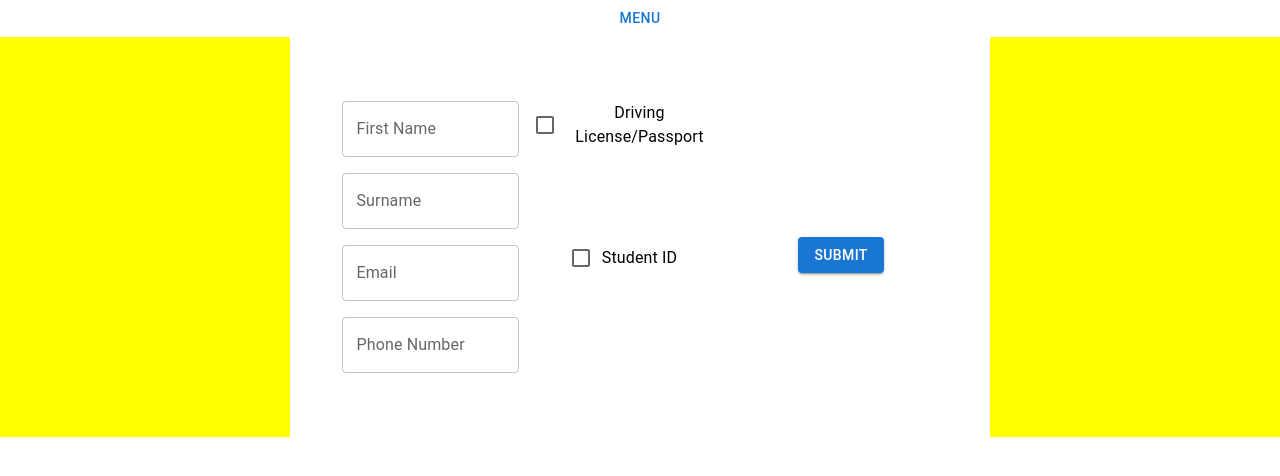
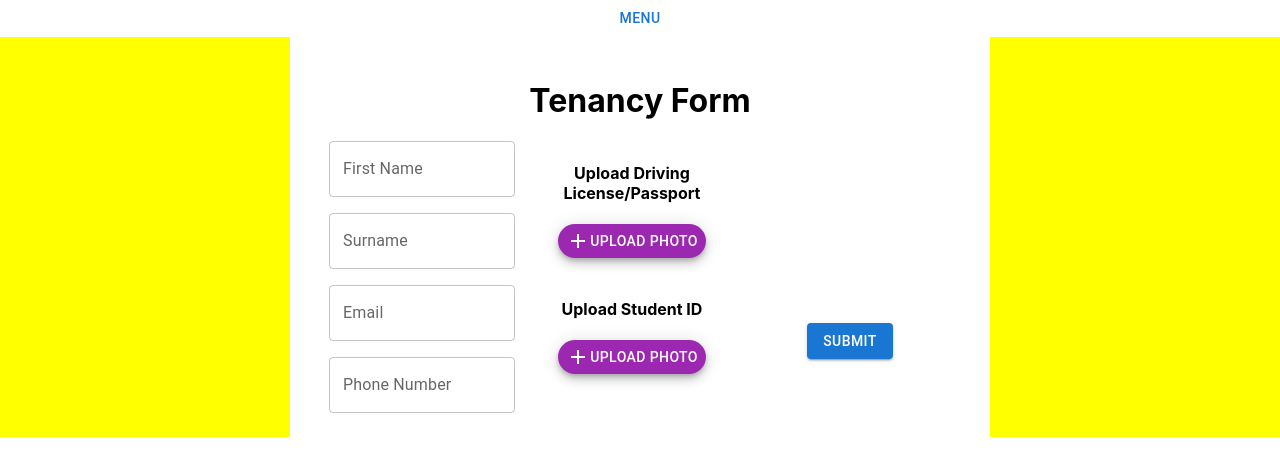
Before and after one commit to chalkenic/2022-LTP-moove-onboarding-project, a React (Create React App) app in the folder moove-admin-app/client/: page /tenantCheckForm in a window 1280 px wide. Shown: the top 476 px of the page. Built offline with nearby package versions, Linux system fonts and the light colour scheme.

Commit message:
Changed placeholder checkboxes into file upload buttons

```diff
--- a/moove-admin-app/client/src/components/TenantCheckForm.jsx
+++ b/moove-admin-app/client/src/components/TenantCheckForm.jsx
@@ -1,12 +1,10 @@
 import React from "react";
 import { useForm } from "react-hook-form";
-import { Button } from "@mui/material";
-import { Checkbox } from "@mui/material";
-import { FormControlLabel } from "@mui/material";
+import { Button,Fab } from "@mui/material";
 import { Controller } from "react-hook-form";
 import { TextField } from "@mui/material";
 import { Grid } from "@mui/material";
-
+import AddIcon from '@mui/icons-material/Add';
 export default function TenantCheckForm() {
   const { control, handleSubmit } = useForm({
     defaultValues: {
@@ -18,6 +16,7 @@ export default function TenantCheckForm() {
   return (
     <form onSubmit={handleSubmit(onSubmit)}>
     <div>
+      <h1>Tenancy Form</h1>
     <Grid container direction="row" spacing={2}>
     <Grid item xs container direction="column" spacing={2}>
       <Grid item xs>
@@ -55,37 +54,48 @@ export default function TenantCheckForm() {
           </Grid>
       <Grid item xs container direction="column" spacing={0}>
       <Grid item xs>
-      <Controller
-        control={control}
-        name="gIDField"
-        render={({ field: { value, onChange } }) => (
-          // Checkbox accepts its value as `checked`
-          // so we need to connect the props here
-          <FormControlLabel
-            control={<Checkbox checked={value} onChange={onChange} />}
-            label="Driving License/Passport"
-          />
-
-        )}
-      />
+      <h4>Upload Driving License/Passport</h4>
+      <label htmlFor="upload-photo">
+  <input
+    style={{ display: 'none' }}
+    id="upload-photo"
+    name="upload-photo"
+    type="file"
+  />
+  <Fab
+    color="secondary"
+    size="small"
+    component="span"
+    aria-label="add"
+    variant="extended"
+  >
+    <AddIcon /> Upload photo
+  </Fab>
+</label>
       </Grid>
       <Grid item xs>
-      <Controller
-        control={control}
-        name="sIDField"
-        render={({ field: { value, onChange } }) => (
-          // Checkbox accepts its value as `checked`
-          // so we need to connect the props here
-          <FormControlLabel
-            control={<Checkbox checked={value} onChange={onChange} />}
-            label="Student ID"
-          />
-        )}
-      />
+      <h4>Upload Student ID</h4>
+      <label htmlFor="upload-photo">
+  <input
+    style={{ display: 'none' }}
+    id="upload-photo"
+    name="upload-photo"
+    type="file"
+  />
+  <Fab
+    color="secondary"
+    size="small"
+    component="span"
+    aria-label="add"
+    variant="extended"
+  >
+    <AddIcon /> Upload photo
+  </Fab>
+</label>
       </Grid>
       </Grid>
       <Grid item xs container direction="column">
-        <Grid item xs />
+      <Grid item xs /><Grid item xs />
         <Grid item xs><Button type="submit" variant="contained" color="primary">
         Submit
       </Button></Grid>
```
